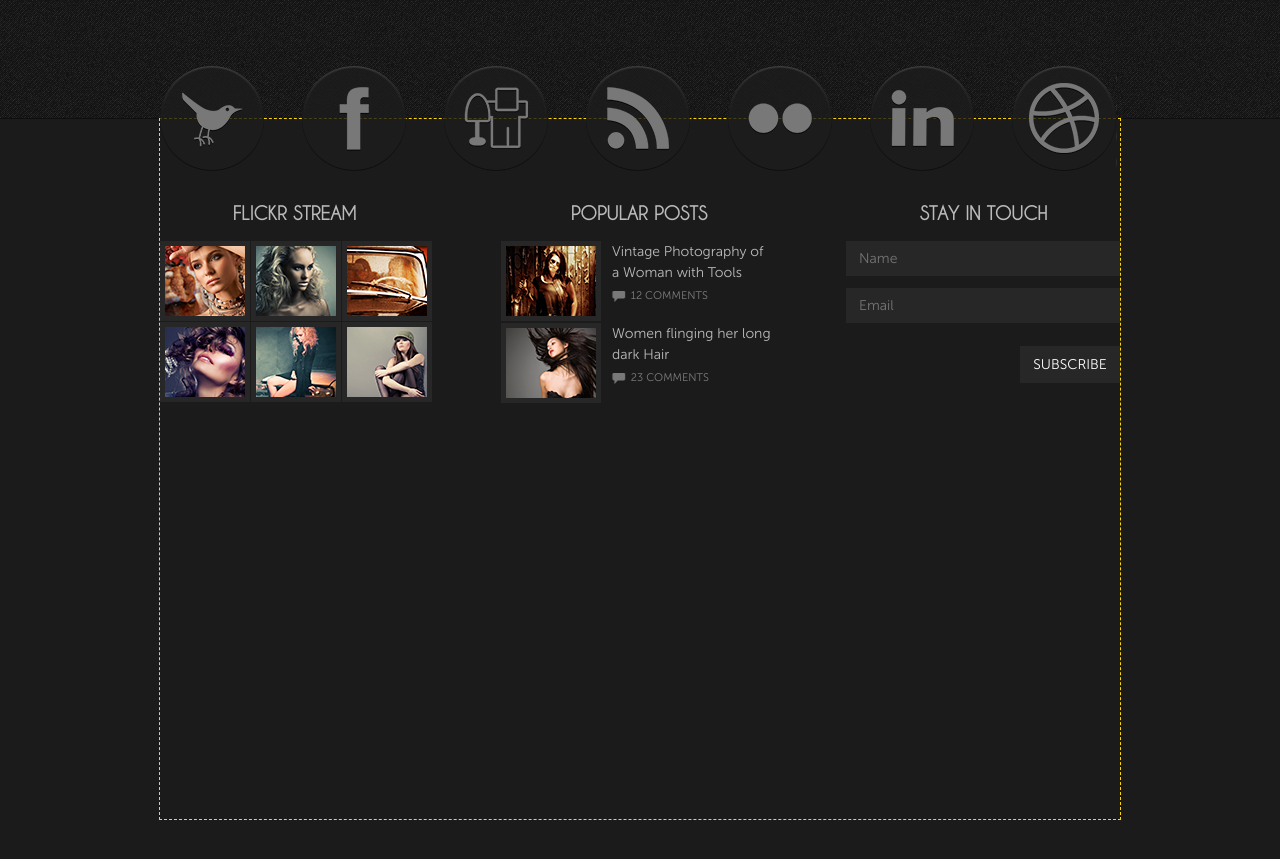
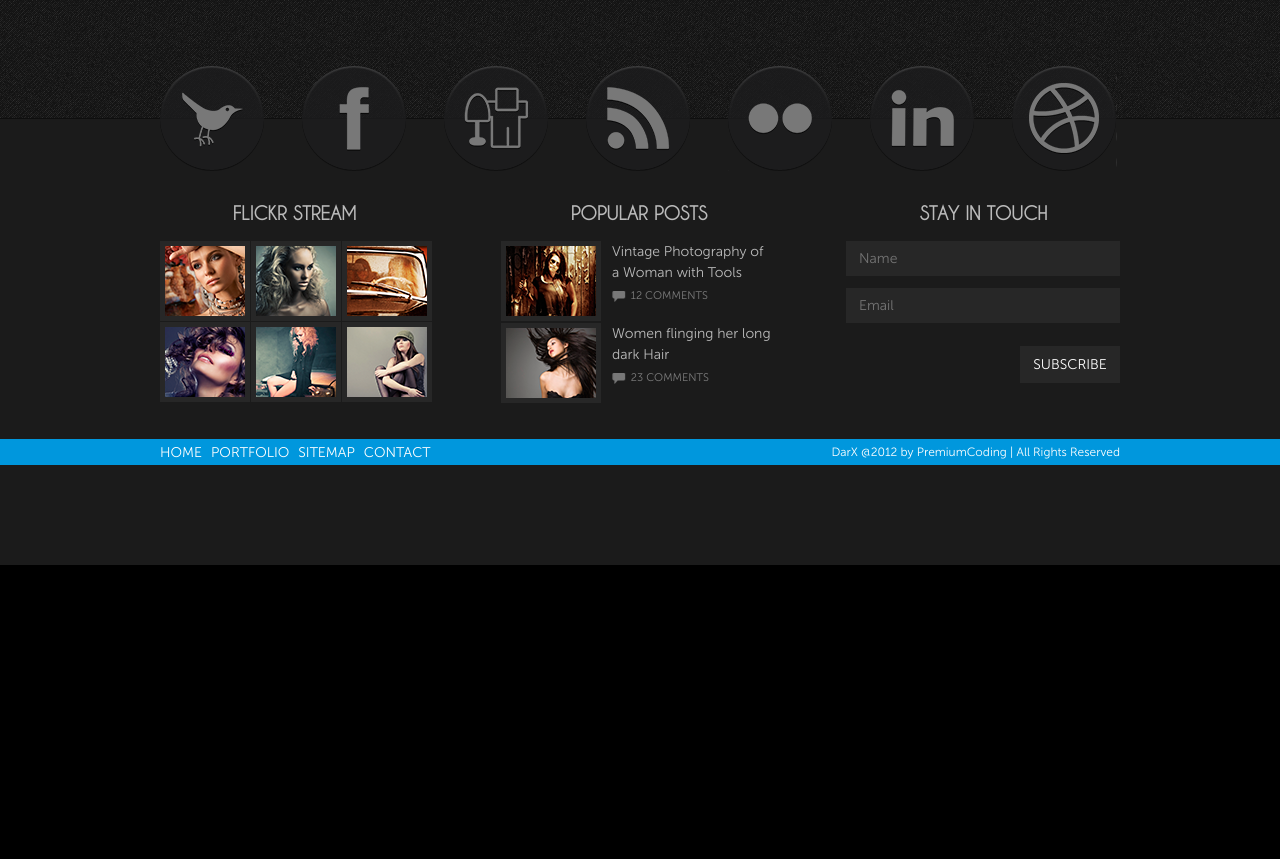
Before and after one commit to Re-z/DarkFashion, a plain HTML site: page index.html in a window 1280 px wide. Shown: the part 1275-2134 px from the top of the page. After the commit the page ends 1840 px from the top, so only its background shows below. Drawn offline with Linux system fonts and the light colour scheme.

Commit message:
corrections left

```diff
--- a/index.html
+++ b/index.html
@@ -81,7 +81,7 @@
         </div>
     </section>
     <div class="footer-wrapper">
-        <footer>
+        <footer class="main-footer">
             <ul class="soc-menu">
                 <li class="soc-menu__item"><a class="soc-menu__link" style="background-position: 0 -375px;" href=""></a></li>
                 <li class="soc-menu__item"><a class="soc-menu__link" style="background-position: 0 -251px;" href=""></a></li>
@@ -122,12 +122,24 @@
                 <form>
                     <input class="subscribe__textarea" type="text" name="form-name" placeholder="Name">
                     <input class="subscribe__textarea" type="text" name="form-email" placeholder="Email">
-                    <input class="subscribe__btn"type="submit" value="SUBSCRIBE">
+                    <input class="subscribe__btn" type="submit" value="SUBSCRIBE">
                 </form>
             </div>
         </footer>
     </div>
+    <div class="end-line-wrapper">
+        <footer class="end-line">
+            <ul class="end-line__menu">
+                <li class="end-line__menu-item"><a class="end-line__menu-link" href="#">HOME</a></li>
+                <li class="end-line__menu-item"><a class="end-line__menu-link" href="#">PORTFOLIO</a></li>
+                <li class="end-line__menu-item"><a class="end-line__menu-link" href="#">SITEMAP</a></li>
+                <li class="end-line__menu-item"><a class="end-line__menu-link" href="#">CONTACT</a></li>
+            </ul>
+            <p class="end-line__description">DarX @2012 by PremiumCoding | All Rights Reserved</p>
+        </footer>
+        <div class="test"></div>
 
+    </div>
 </div>
 
 </body>
--- a/style.css
+++ b/style.css
@@ -360,13 +360,12 @@ header {
 /*START FOOTER */
 .footer-wrapper {
     background-color: #1B1B1B;
-    height: 1000px;
+    height: 320px;
 
 }
-footer {
+.main-footer {
     width: 960px;
-    height: 700px;
-    outline: 1px dashed gold;
+    height: 290px;
     margin: 0 auto;
 }
 .soc-menu {
@@ -506,3 +505,44 @@ footer {
 .subscribe__btn:focus {
     outline: none;
 }
+/*START END LINE */
+.end-line-wrapper {
+    background-color: #0097DD;
+    height: 26px;
+}
+.end-line {
+    width: 960px;
+    height: 26px;
+    margin: 0 auto;
+    background-color: #0097DD;
+
+}
+.end-line__menu {
+    list-style: none;
+    float: left;
+}
+.end-line__menu-item {
+    display: inline-block;
+
+}
+.end-line__menu-link {
+    color: white;
+    font-family: "MuseoSans-300", serif;
+    font-size: 14px;
+    text-decoration: none;
+    display: block;
+    padding-top: 5px;
+    padding-bottom: 5px;
+    margin-right: 5px;
+}
+.end-line__description {
+    float: right;
+    font-family: "MuseoSans-300", serif;
+    font-size: 12px;
+    color: white;
+    margin-top: 6px;
+}
+.test {
+    height: 100px;
+    background: #1B1B1B;
+}
```
